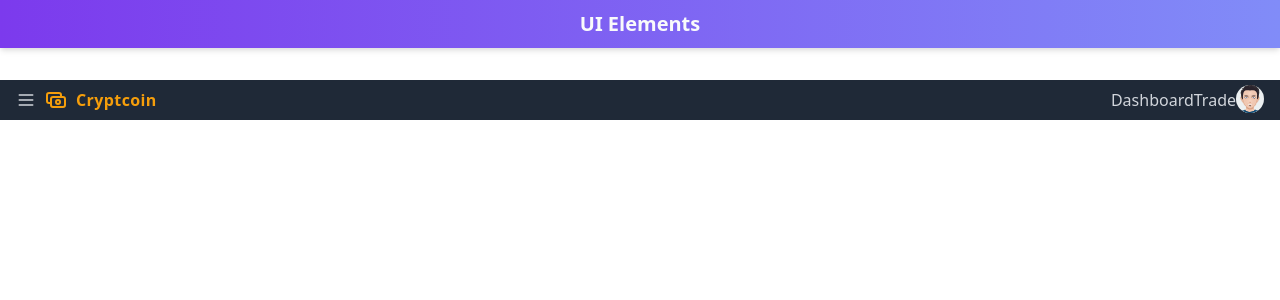
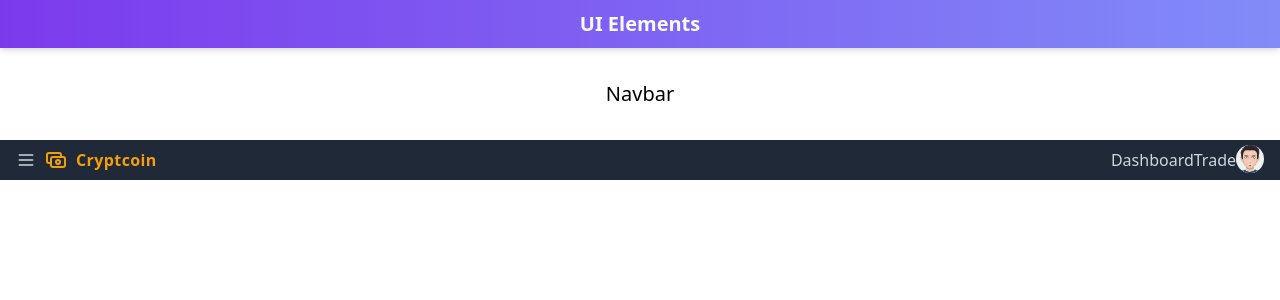
Before and after one commit to Dineshs91/ui-elements, a React (Create React App) app: page /navbar in a window 1280 px wide. Shown: the top 300 px of the page. Built offline with nearby package versions, Linux system fonts and the light colour scheme.

Commit message:
Add navbar header

```diff
--- a/src/elements/nav/index.js
+++ b/src/elements/nav/index.js
@@ -65,8 +65,10 @@ export default function Nav() {
   const [isMenuActive, setIsMenuActive] = useState(false);
 
   return (
-    <div className="pt-20">
-      <div className="px-4 flex relative items-center bg-gray-800">
+    <div className="py-20">
+      <h3 className="text-center text-xl font-normal">Navbar</h3>
+
+      <div className="mt-8 px-4 flex relative items-center bg-gray-800">
         <div className="h-5 w-5 text-gray-300 cursor-pointer">
           <MenuIcon onClick={() => setIsMenuActive(!isMenuActive)} className={"" + (isMenuActive && "hidden")}></MenuIcon>
           <XIcon onClick={() => setIsMenuActive(!isMenuActive)} className={"" + (!isMenuActive && "hidden")}></XIcon>
```
